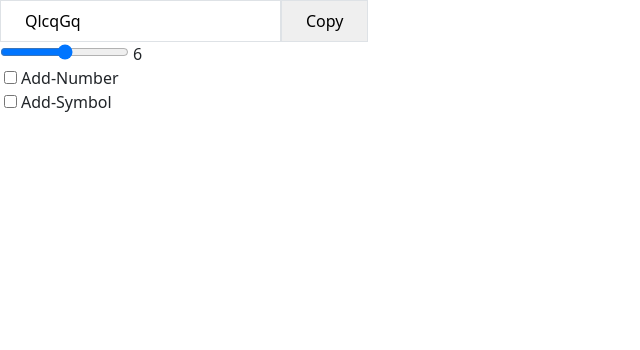
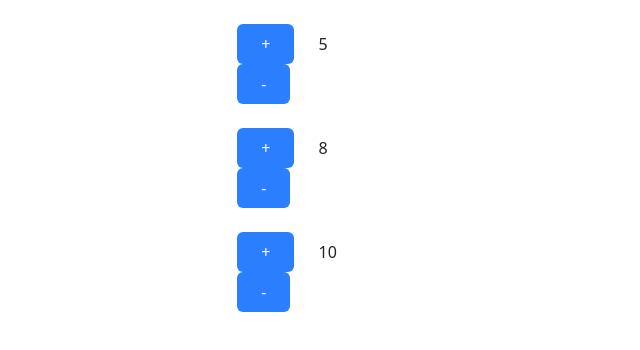
Before and after one commit to MahediHasanRiad/react-core-concept, a React (Vite) app: page / in a window 1280 px wide. Shown: the top 350 px of the page, without its empty margins (0-640 px from the left). Built offline with nearby package versions, Linux system fonts and the light colour scheme.

Commit message:
custom-hook

```diff
--- a/src/App.jsx
+++ b/src/App.jsx
@@ -1,3 +1,4 @@
+import Counter from "./counter"
 import Form from "./form/form"
 import PasswordGenerator from "./Password-Generator"
 import Poll from "./Poll/app"
@@ -13,7 +14,8 @@ function App() {
      {/* <Form/> */}
      {/* <ToDo/> */}
      {/* <Poll/> */}
-     <PasswordGenerator />
+     {/* <PasswordGenerator /> */}
+     <Counter />
     </>
   )
 }
--- /dev/null
+++ b/src/counter/component/count.jsx
@@ -0,0 +1,21 @@
+function Count({ handleInc, handleDec, count }) {
+  return (
+    <div className="m-4">
+      <button
+        onClick={handleInc}
+        className="bg-blue-500 text-white text-2xl px-4 py-2 rounded border-none"
+      >
+        +
+      </button>
+      <span className="px-4 py-2">{count}</span>
+      <button
+        onClick={handleDec}
+        className="bg-blue-500 text-white text-2xl rounded px-4 py-2 border-none"
+      >
+        -
+      </button>
+    </div>
+  );
+}
+
+export default Count;
--- /dev/null
+++ b/src/counter/hooks/counter.js
@@ -0,0 +1,24 @@
+import { useState } from "react";
+
+const useCounter = ({initialValue = 0, maxValue = 20, minValue = 0}) => {
+  const [count, setCount] = useState(initialValue);
+
+  const handleInc = () => {
+    if(count < maxValue){
+      setCount(count + 1);
+    }
+  };
+  const handleDec = () => {
+    if (count > minValue) {
+      setCount(count - 1);
+    }
+  };
+
+  return {
+    count,
+    handleInc,
+    handleDec,
+  };
+};
+
+export default useCounter;
--- /dev/null
+++ b/src/counter/index.jsx
@@ -0,0 +1,34 @@
+import React, { useState } from "react";
+import Count from "./component/count";
+import useCounter from "./hooks/counter";
+
+function Counter() {
+  // custom hooks
+  const {
+    count: count1,
+    handleInc: handleInc1,
+    handleDec: handleDec1,
+  } = useCounter({ initialValue: 5, maxValue: 15, minValue: 2 });
+
+  const {
+    count: count2,
+    handleInc: handleInc2,
+    handleDec: handleDec2,
+  } = useCounter({ initialValue: 8, maxValue: 17, minValue: 5 });
+
+  const counter = useCounter({ initialValue: 10, maxValue: 20, minValue: 7 });
+
+  return (
+    <section className="w-1/3 h-[50vh] mx-auto">
+      <Count count={count1} handleInc={handleInc1} handleDec={handleDec1} />
+      <Count count={count2} handleInc={handleInc2} handleDec={handleDec2} />
+      <Count
+        count={counter.count}
+        handleInc={counter.handleInc}
+        handleDec={counter.handleDec}
+      />
+    </section>
+  );
+}
+
+export default Counter;
--- a/src/main.jsx
+++ b/src/main.jsx
@@ -1,6 +1,6 @@
 import { StrictMode } from 'react'
 import { createRoot } from 'react-dom/client'
-// import './index.css'
+import './index.css'
 import App from './App.jsx'
 import 'bootstrap/dist/css/bootstrap.css'
 
```
